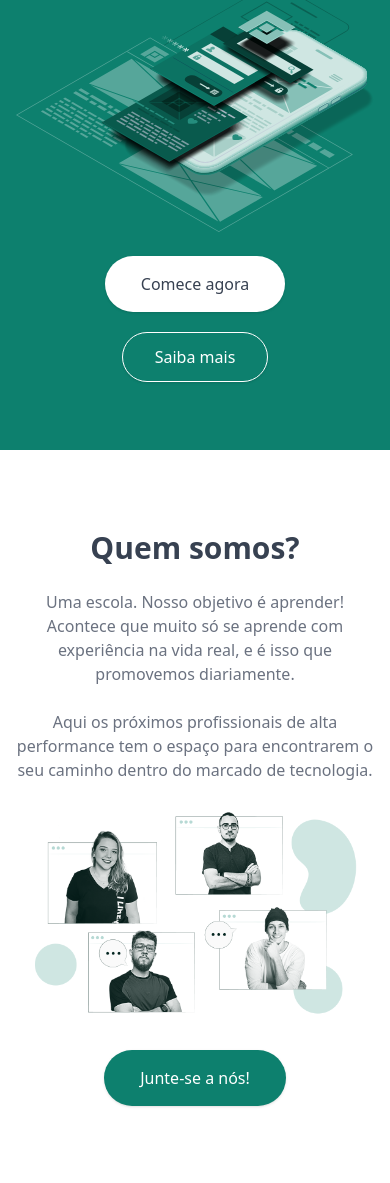
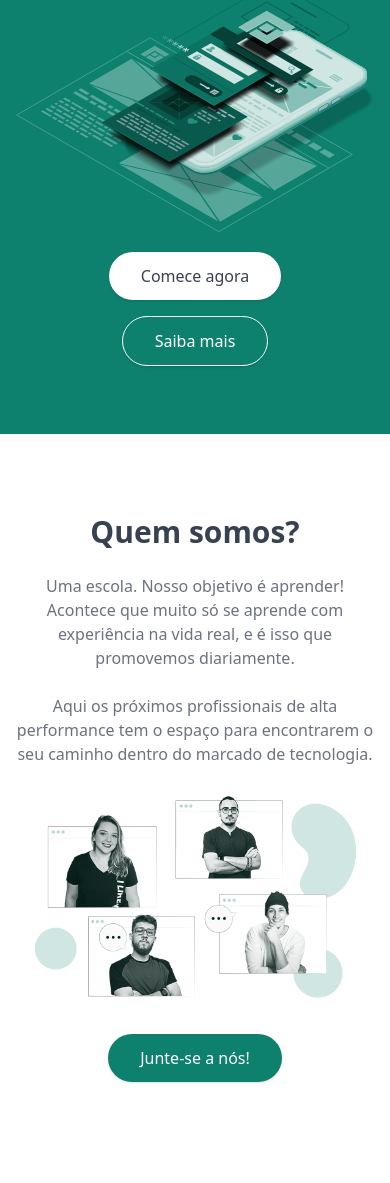
Before and after one commit to lenyeg/mkt-lenyeg.com.br, an Astro site: page / in a window 390 px wide. Shown: the part 344-1527 px from the top of the page. Built offline with nearby package versions, Linux system fonts and the light colour scheme; Astro itself is replaced by a stand-in of ours.

Commit message:
fix: buttons style

```diff
--- a/src/components/TheMenu.vue
+++ b/src/components/TheMenu.vue
@@ -4,25 +4,16 @@
       <div class="relative pt-6 pb-16 sm:pb-24">
         <Popover>
           <div class="mx-auto px-4 sm:px-6">
-            <nav
-              class="relative flex items-center justify-between sm:h-10"
-              aria-label="Global"
-            >
+            <nav class="relative flex items-center justify-between sm:h-10" aria-label="Global">
               <div class="flex flex-1 items-center md:inset-y-0">
                 <div class="flex w-full items-center justify-between md:w-auto">
                   <a href="#">
                     <span class="sr-only">Lenyeg</span>
-                    <img
-                      draggable="false"
-                      class="h-8 w-auto sm:h-10"
-                      src="/images/logo-white.svg"
-                      alt=""
-                    />
+                    <img draggable="false" class="h-8 w-auto sm:h-10" src="/images/logo-white.svg" alt="" />
                   </a>
                   <div class="-mr-2 flex items-center md:hidden">
                     <PopoverButton
-                      class="inline-flex items-center justify-center rounded-md bg-[#0D806E] p-2 text-white focus:outline-none focus:ring-2 focus:ring-inset focus:ring-white"
-                    >
+                      class="inline-flex items-center justify-center rounded-md bg-[#0D806E] p-2 text-white focus:outline-none focus:ring-2 focus:ring-inset focus:ring-white">
                       <span class="sr-only">Open main menu</span>
                       <Bars3Icon class="h-6 w-6" aria-hidden="true" />
                     </PopoverButton>
@@ -30,58 +21,37 @@
                 </div>
               </div>
               <div class="hidden md:flex md:space-x-10">
-                <a
-                  v-for="item in navigation"
-                  :key="item.name"
-                  :href="item.href"
-                  class="relative font-medium text-white before:content-[''] before:absolute before:bottom-0 before:w-full before:origin-center before:scale-x-0 before:hover:scale-x-100 before:h-[2px] before:bg-white hover:before: before:duration-300"
-                  >{{ item.name }}</a
-                >
+                <a v-for="item in navigation" :key="item.name" :href="item.href"
+                  class="relative font-medium text-white before:content-[''] before:absolute before:bottom-0 before:w-full before:origin-center before:scale-x-0 before:hover:scale-x-100 before:h-[2px] before:bg-white hover:before: before:duration-300">{{
+                      item.name
+                  }}</a>
               </div>
             </nav>
           </div>
 
-          <transition
-            enter-active-class="duration-150 ease-out"
-            enter-from-class="opacity-0 scale-95"
-            enter-to-class="opacity-100 scale-100"
-            leave-active-class="duration-100 ease-in"
-            leave-from-class="opacity-100 scale-100"
-            leave-to-class="opacity-0 scale-95"
-          >
-            <PopoverPanel
-              focus
-              class="absolute inset-x-0 top-0 z-10 origin-top-right transform p-2 transition md:hidden"
-            >
-              <div
-                class="overflow-hidden rounded-lg bg-white shadow-md ring-1 ring-black ring-opacity-5"
-              >
+          <transition enter-active-class="duration-150 ease-out" enter-from-class="opacity-0 scale-95"
+            enter-to-class="opacity-100 scale-100" leave-active-class="duration-100 ease-in"
+            leave-from-class="opacity-100 scale-100" leave-to-class="opacity-0 scale-95">
+            <PopoverPanel focus
+              class="absolute inset-x-0 top-0 z-10 origin-top-right transform p-2 transition md:hidden">
+              <div class="overflow-hidden rounded-lg bg-white shadow-md ring-1 ring-black ring-opacity-5">
                 <div class="flex items-center justify-between px-5 pt-4">
                   <div>
-                    <img
-                      draggable="false"
-                      class="h-8 w-auto"
-                      src="/images/logo-colorful.svg"
-                      alt=""
-                    />
+                    <img draggable="false" class="h-8 w-auto" src="/images/logo-colorful.svg" alt="" />
                   </div>
                   <div class="-mr-2">
                     <PopoverButton
-                      class="inline-flex items-center justify-center rounded-md bg-white p-2 text-gray-400 hover:bg-gray-100 hover:text-gray-500 focus:outline-none focus:ring-2 focus:ring-inset focus:ring-indigo-500"
-                    >
+                      class="inline-flex items-center justify-center rounded-md bg-white p-2 text-gray-400 hover:bg-gray-100 hover:text-gray-500 focus:outline-none focus:ring-2 focus:ring-inset focus:ring-indigo-500">
                       <span class="sr-only">Close menu</span>
                       <XMarkIcon class="h-6 w-6" aria-hidden="true" />
                     </PopoverButton>
                   </div>
                 </div>
                 <div class="px-2 pt-2 pb-3">
-                  <a
-                    v-for="item in navigation"
-                    :key="item.name"
-                    :href="item.href"
-                    class="block rounded-md px-3 py-2 text-base font-medium text-gray-700 hover:bg-gray-50 hover:text-gray-900"
-                    >{{ item.name }}</a
-                  >
+                  <a v-for="item in navigation" :key="item.name" :href="item.href"
+                    class="block rounded-md px-3 py-2 text-base font-medium text-gray-700 hover:bg-gray-50 hover:text-gray-900">{{
+    item.name
+                    }}</a>
                 </div>
               </div>
             </PopoverPanel>
@@ -92,9 +62,7 @@
           <section class="mx-auto mt-16 px-4 sm:mt-24">
             <div class="flex flex-col lg:flex-row">
               <div class="text-center lg:text-left flex-1">
-                <div
-                  class="text-4xl tracking-tight text-white sm:text-5xl lg:text-6xl"
-                >
+                <div class="text-4xl tracking-tight text-white sm:text-5xl lg:text-6xl">
                   <span class="block">Desenvolvemos</span>
                   <span class="block font-bold">produtos digitais,</span>
                   <span class="block">enquanto capacitamos</span>
@@ -103,23 +71,16 @@
                 <div class="block lg:hidden">
                   <img draggable="false" src="/images/hero.svg" alt="" />
                 </div>
-                <div
-                  class="mt-5 flex flex-col justify-center items-center lg:justify-start gap-3 md:flex-row md:mt-8"
-                >
-                  <div class="rounded-md w-fit">
-                    <a
-                      href="/#how"
-                      class="m-1 flex items-center justify-center rounded-full border-4 border-solid border-transparent bg-white px-8 py-3 text-base font-medium text-gray-700 md:py-4 md:text-lg shadow hover:border-gray-300 duration-300"
-                      >Comece agora</a
-                    >
-                  </div>
-                  <div class="rounded-md w-fit">
-                    <a
-                      href="/#about"
-                      class="m-1 flex items-center justify-center rounded-full border border-solid border-white text-white px-8 py-3 text-base font-medium md:py-4 md:text-lg shadow hover:bg-white hover:text-gray-700 duration-300"
-                      >Saiba mais</a
-                    >
-                  </div>
+                <div class="mt-5 flex flex-col justify-center items-center lg:justify-start gap-3 md:flex-row md:mt-8">
+                  <a href="/#how"
+                    class="relative flex items-center justify-center rounded-full bg-white px-8 py-3 text-base font-medium text-gray-700 md:py-4 md:text-lg shadow before:absolute before:bg-white before:left-[-4px] before:top-[-4px] before:right-[-4px] before:bottom-[-4px] before:rounded-full  before:opacity-0 hover:before:opacity-60 before:duration-300">
+                    <span class="z-10">
+                      Comece agora
+                    </span>
+                  </a>
+                  <a href="/#about"
+                    class="m-1 flex items-center justify-center rounded-full border border-solid border-white text-white px-8 py-3 text-base font-medium md:py-4 md:text-lg shadow hover:bg-white hover:text-gray-700 duration-300">Saiba
+                    mais</a>
                 </div>
               </div>
               <div class="hidden lg:block flex-1">
--- a/src/pages/index.astro
+++ b/src/pages/index.astro
@@ -38,9 +38,7 @@ import TheSelector from "../components/TheSelector.vue";
             alt="A equipe"
             class="block md:hidden"
           />
-          <a
-            href="https://discord.gg/J6f68NQC" target="_blank"
-            class="px-8 py-3 bg-[#0D806E] border-4 border-transparent text-white rounded-full shadow hover:border-gray-300 duration-300"
+          <a href="https://discord.gg/J6f68NQC" target="_blank" class="button"
             >Junte-se a nós!</a
           >
         </section>
@@ -90,8 +88,7 @@ import TheSelector from "../components/TheSelector.vue";
           <a
             href="https://wa.me/554491441919?text=ol%C3%A1,%20vim%20pelo%20seu%20site%20e%20gostaria%20de%20ser%20atendido"
             target="_blank"
-            class="px-8 py-3 bg-[#0D806E] border-4 border-transparent text-white rounded-full shadow hover:border-gray-300 duration-300"
-            >Comece agora</a
+            class="button">Comece agora</a
           >
         </section>
         <section class="hidden md:flex items-center justify-center flex-1">
@@ -121,16 +118,24 @@ import TheSelector from "../components/TheSelector.vue";
             Invista hoje para garatir nossos profissionais do futuro.
           </span>
           <section class="flex flex-col gap-4 flex-1 p-2 md:hidden">
-            <img src="/images/pvai-app-portfolio.png" alt="" class="rounded">
+            <img src="/images/pvai-app-portfolio.png" alt="" class="rounded" />
             <div class="flex justify-around items-center gap-2">
-              <img src="/images/osmarjr-portfolio.png" alt="" class="rounded flex-1 w-36 cursor-pointer">
-              <img src="/images/ieasy-portfolio.png" alt="" class="rounded flex-1 w-36 cursor-pointer">
+              <img
+                src="/images/osmarjr-portfolio.png"
+                alt=""
+                class="rounded flex-1 w-36 cursor-pointer"
+              />
+              <img
+                src="/images/ieasy-portfolio.png"
+                alt=""
+                class="rounded flex-1 w-36 cursor-pointer"
+              />
             </div>
           </section>
           <a
             href="https://wa.me/554491441919?text=ol%C3%A1,%20vim%20pelo%20seu%20site%20e%20gostaria%20de%20ser%20atendido"
             target="_blank"
-            class="px-8 py-3 bg-[#0D806E] border-4 border-transparent text-white rounded-full shadow hover:border-gray-300 duration-300 flex justify-center items-center gap-2"
+            class="button"
           >
             Fale conosco
             <Icon name="wpp" class="w-4 h-4 md:w-6 md:h-6" />
@@ -198,4 +203,8 @@ import TheSelector from "../components/TheSelector.vue";
   :root {
     scroll-behavior: smooth;
   }
+
+  .button {
+    @apply relative px-8 py-3 bg-[#0D806E] text-white rounded-full shadow duration-300 flex justify-center items-center gap-2 before:absolute before:bg-[#0D806E] before:left-[-4px] before:top-[-4px] before:right-[-4px] before:bottom-[-4px] before:rounded-full before:opacity-0 hover:before:opacity-60 before:duration-300 before:-z-10;
+  }
 </style>
```
